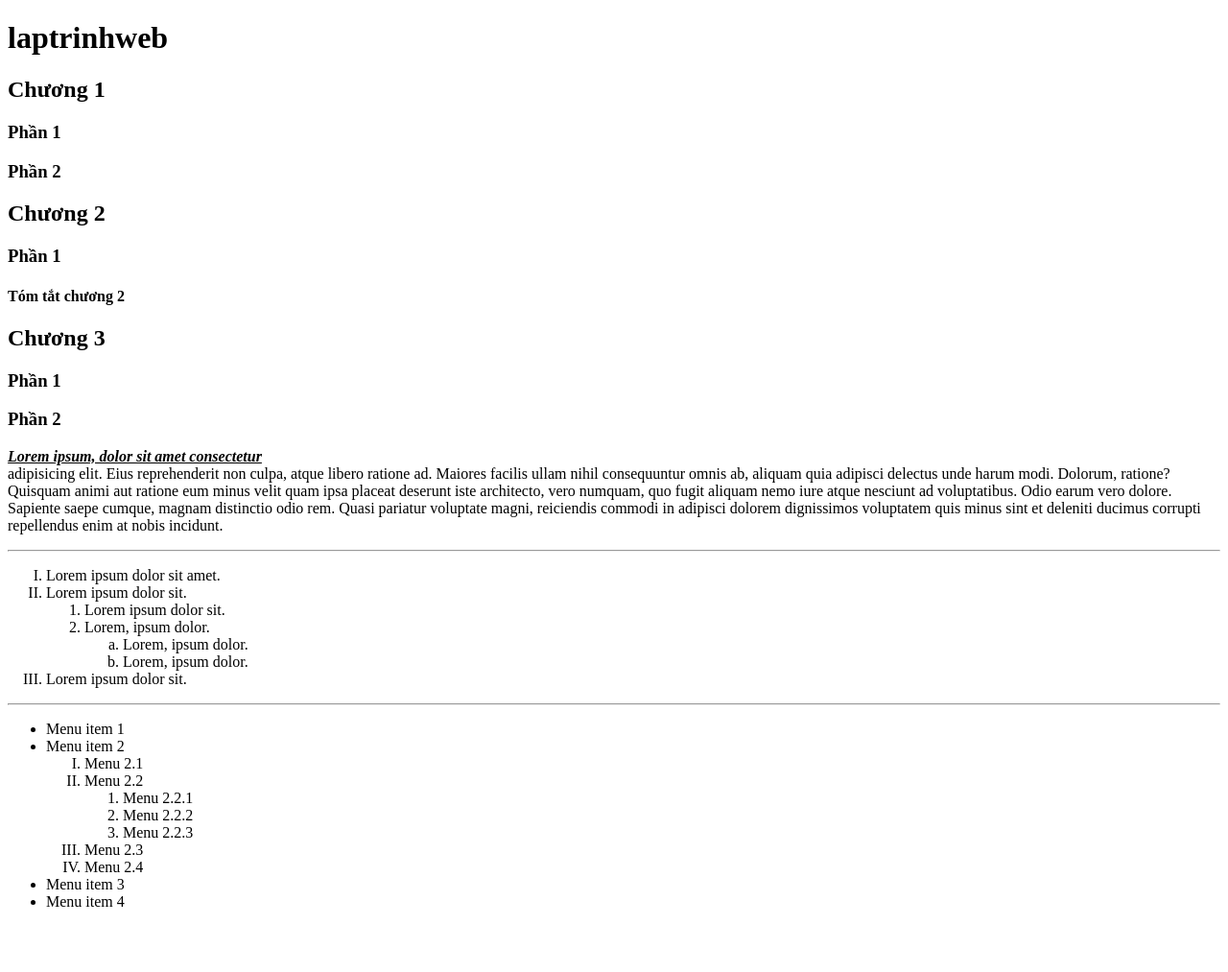
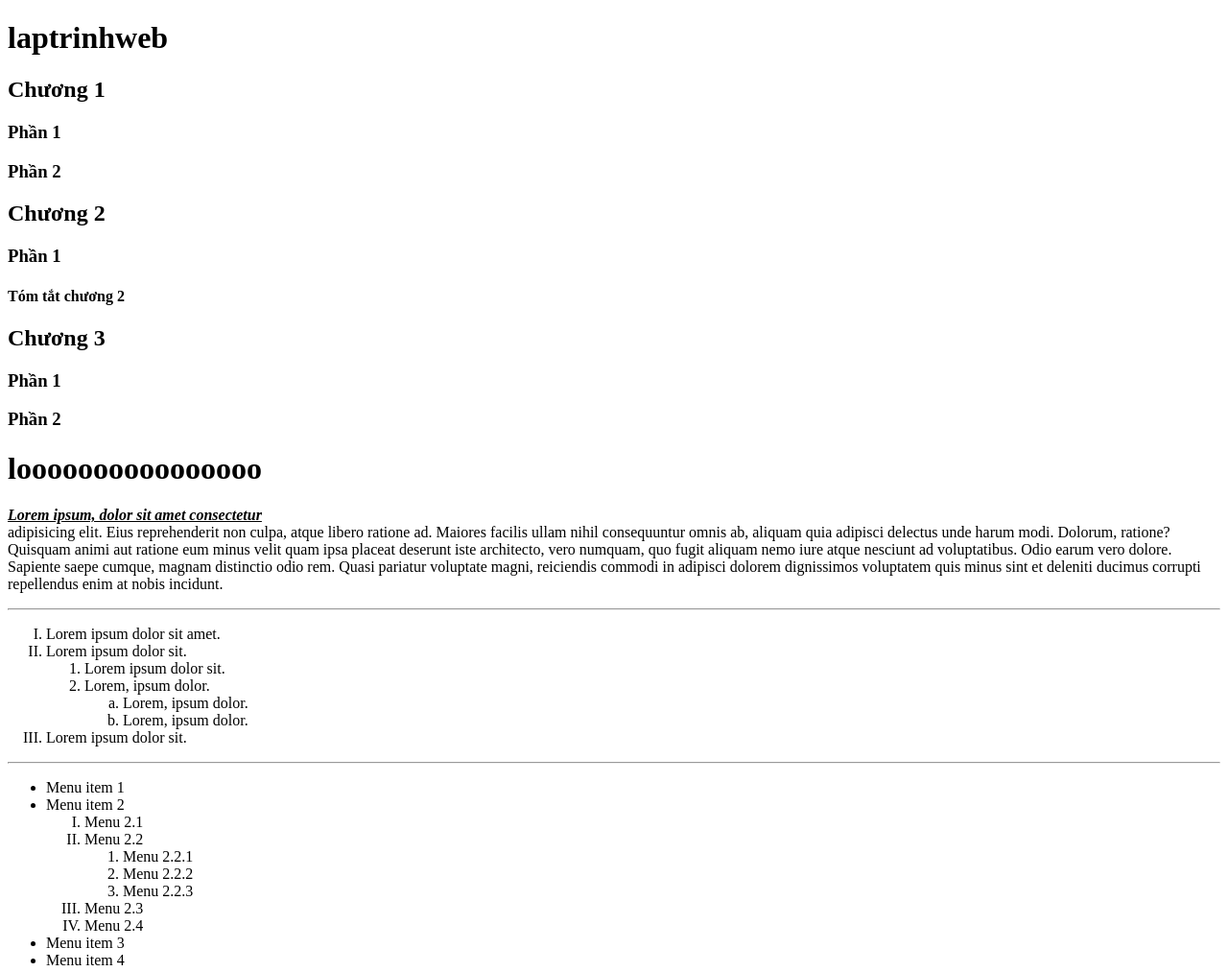
Before and after one commit to khoa776/project4, a plain HTML site: page index.html in a window 1280 px wide. Shown: the whole page at 96% size. Before the commit the page ends 965 px from the top, so only its background shows below. Drawn offline with Linux system fonts and the light colour scheme.

Commit message:
commit 1

```diff
--- a/index.html
+++ b/index.html
@@ -16,6 +16,7 @@
     <h2>Chương 3</h2>
     <h3>Phần 1</h3>
     <h3>Phần 2</h3>
+    <h1>loooooooooooooooo</h1>
     <p>
       <i
         ><b><u>Lorem ipsum, dolor sit amet consectetur</u></b></i
```
